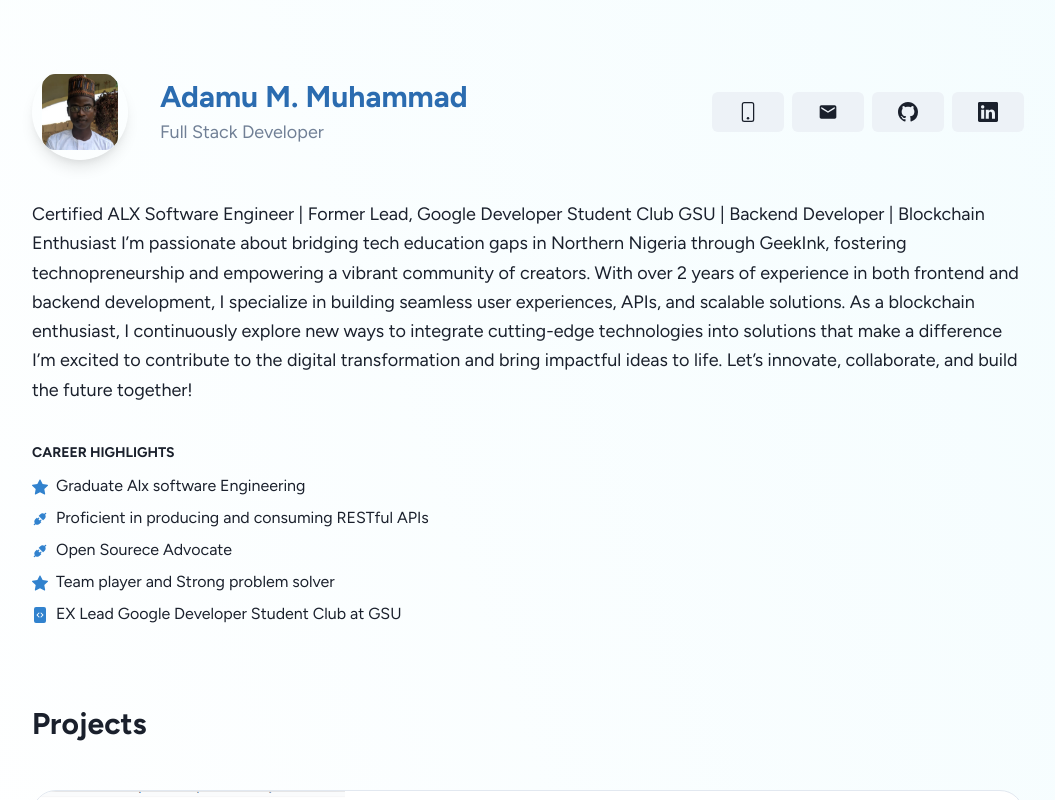
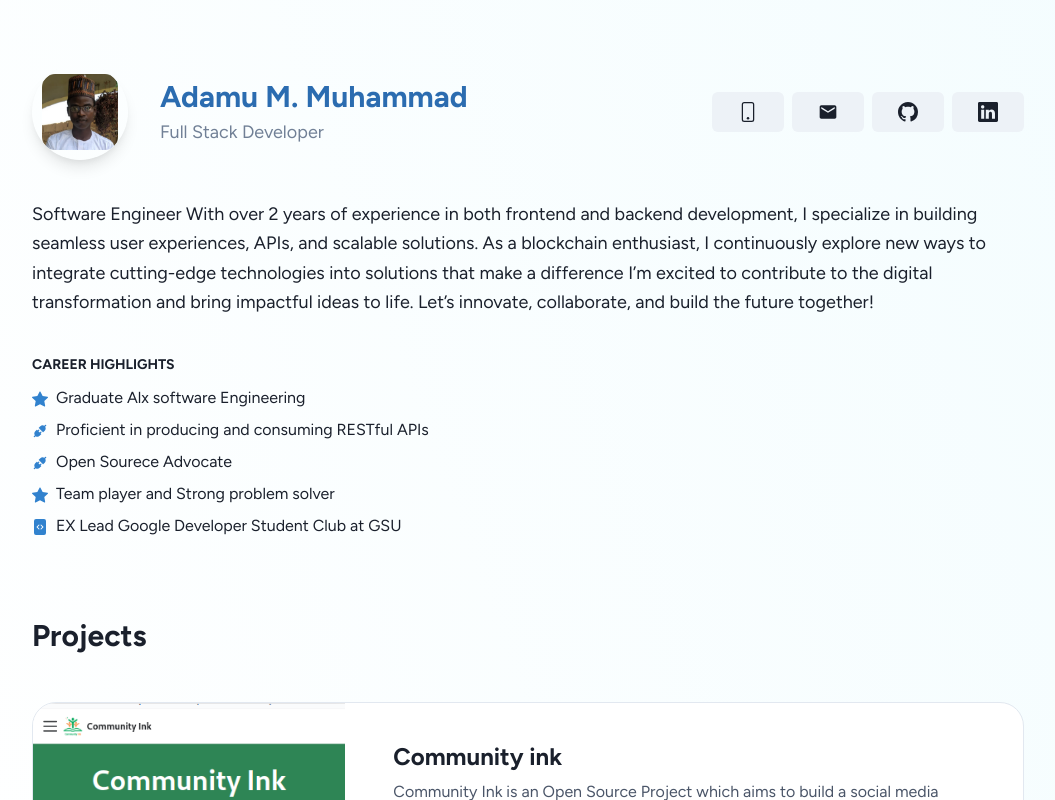
Before and after one commit to AdamsGeeky/portfolio, a Next.js app: page / in a window 1280 px wide. Shown: the top 800 px of the page, without its empty margins (112-1167 px from the left). Built offline with nearby package versions, Linux system fonts and the light colour scheme.

Commit message:
Update about.jsx

```diff
--- a/src/components/about.jsx
+++ b/src/components/about.jsx
@@ -65,8 +65,7 @@ export function About() {
       </Stack>
 
       <Text fontSize='lg' lineHeight='tall'>
-      Certified ALX Software Engineer | Former Lead, Google Developer Student Club GSU | Backend Developer | Blockchain Enthusiast
-        I’m passionate about bridging tech education gaps in Northern Nigeria through GeekInk, fostering technopreneurship and empowering a vibrant community of creators. With over 2 years of experience in both frontend          and backend development, I specialize in building seamless user experiences, APIs, and scalable solutions. As a blockchain enthusiast, I continuously explore new ways to integrate cutting-edge technologies into solutions that make a difference
+        Software Engineer With over 2 years of experience in both frontend          and backend development, I specialize in building seamless user experiences, APIs, and scalable solutions. As a blockchain enthusiast, I continuously explore new ways to integrate cutting-edge technologies into solutions that make a difference
          I’m excited to contribute to the digital transformation and bring impactful ideas to life. Let’s innovate, collaborate, and build the future together!
               </Text>
 
```
